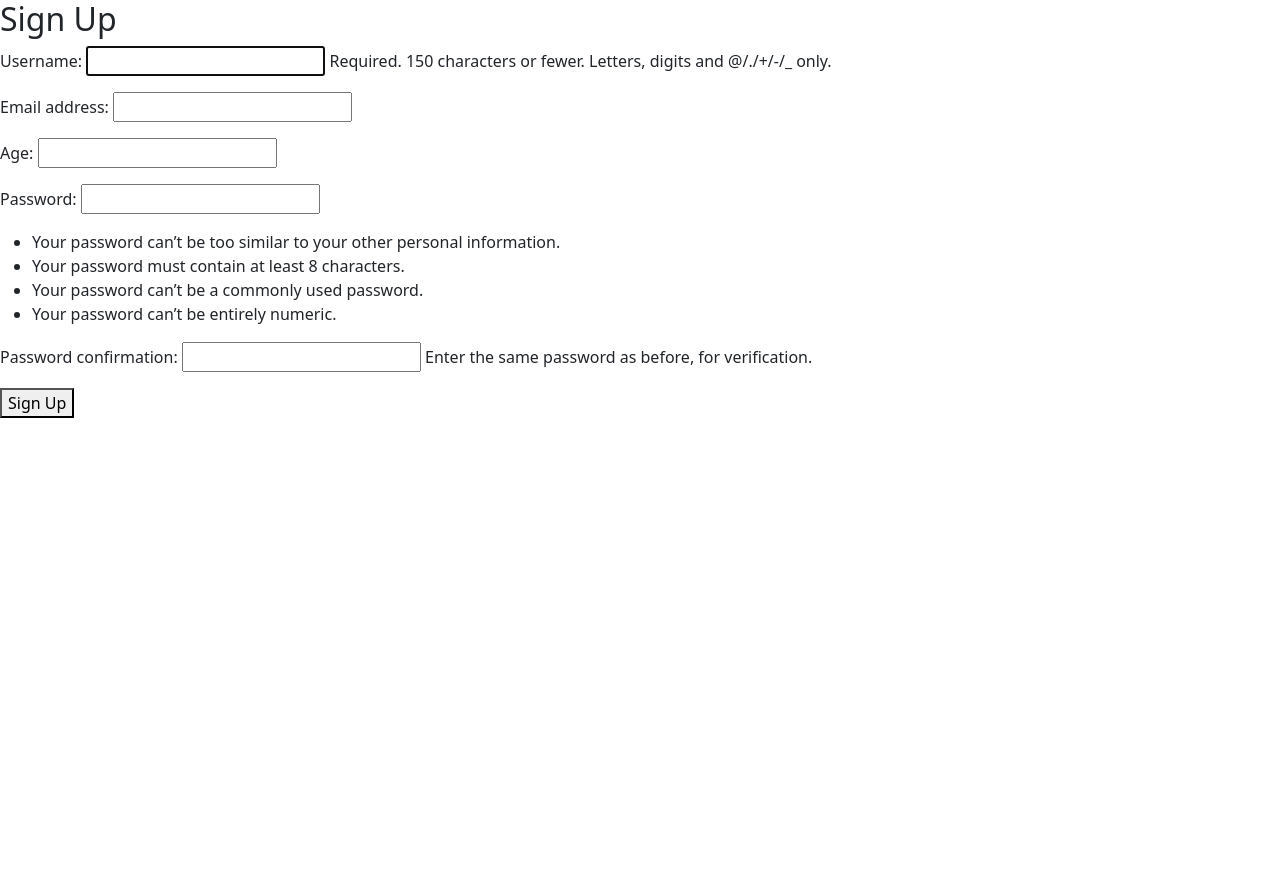
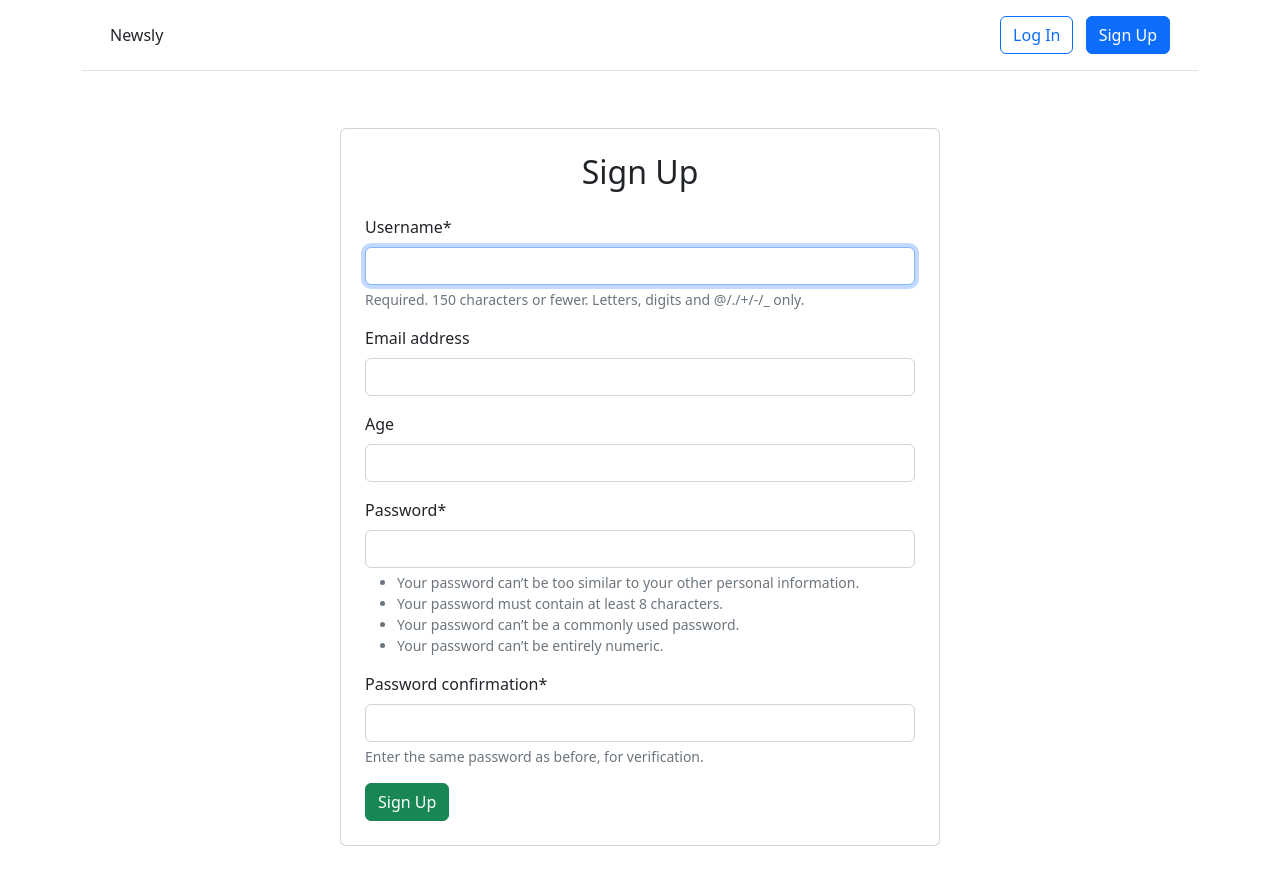
Before and after one commit to asiq-dev/Newsly-Django, a Django app: page /accounts/signup/ in a window 1280 px wide. Before the commit the page ends 418 px from the top, so only its background shows below. Run offline with Django 4.2, Linux system fonts and the light colour scheme; some libraries are stand-ins or nearby versions.

Commit message:
redesign login and logout page also added crispy form and bootstrap crispy in the project

```diff
--- a/requirements.txt
+++ b/requirements.txt
@@ -1,4 +1,6 @@
 asgiref==3.8.1
+crispy-bootstrap5==0.6
 Django==5.1.2
+django-crispy-forms==1.13.0
 sqlparse==0.5.1
 typing_extensions==4.12.2
--- a/templates/base.html
+++ b/templates/base.html
@@ -9,10 +9,46 @@
     <link href="https://cdn.jsdelivr.net/npm/bootstrap@5.2.3/dist/css/bootstrap.min.css" rel="stylesheet" integrity="sha384-rbsA2VBKQhggwzxH7pPCaAqO46MgnOM80zW1RWuH61DGLwZJEdK2Kadq2F9CUG65" crossorigin="anonymous">
   </head>
   <body>
-    <main>
-      {% block content %}
-      {% endblock content %}
-    </main>
-    <script src="https://cdn.jsdelivr.net/npm/bootstrap@5.2.3/dist/js/bootstrap.bundle.min.js" integrity="sha384-kenU1KFdBIe4zVF0s0G1M5b4hcpxyD9F7jL+jjXkk+Q2h455rYXK/7HAuoJl+0I4" crossorigin="anonymous"></script>
+    <div class="container">
+      <header class="p-3 mb-3 border-bottom">
+        <div class="container">
+          <div class="d-flex flex-wrap align-items-center justify-content-center
+        justify-content-lg-start">
+            <a class="navbar-brand" href="{% url 'home' %}">Newsly</a>
+            <ul class="nav col-12 col-lg-auto me-lg-auto mb-2 justify-content-center
+        mb-md-0">
+              {% if user.is_authenticated %}
+              <li><a href="#" class="nav-link px-2 link-dark">+ New</a></li>
+            </ul>
+            <div class="dropdown text-end">
+              <a href="#" class="d-block link-dark text-decoration-none dropdown-toggle" id="dropdownUser1"
+                data-bs-toggle="dropdown" aria-expanded="false">
+                {{ user.username }}
+              </a>
+              <ul class="dropdown-menu text-small" aria-labelledby="dropdownUser1">
+                <li><a class="dropdown-item" href="{% url 'password_change'%}">
+                    Change password</a></li>
+                <li><a class="dropdown-item" href="{% url 'logout' %}">Log Out</a></li>
+              </ul>
+            </div>
+            {% else %}
+            </ul>
+            <div class="text-end">
+              <a href="{% url 'login' %}" class="btn btn-outline-primary me-2">
+                Log In</a>
+              <a href="{% url 'signup' %}" class="btn btn-primary">Sign Up</a>
+            </div>
+            {% endif %}
+          </div>
+        </div>
+      </header>
+      <main>
+        {% block content %}
+        {% endblock content %}
+      </main>
+    </div>
+    <script src="https://cdn.jsdelivr.net/npm/bootstrap@5.2.3/dist/js/bootstrap.bundle.min.js"
+      integrity="sha384-kenU1KFdBIe4zVF0s0G1M5b4hcpxyD9F7jL+jjXkk+Q2h455rYXK/7HAuoJl+0I4"
+      crossorigin="anonymous"></script>
   </body>
 </html>
--- a/templates/registration/signup.html
+++ b/templates/registration/signup.html
@@ -1,13 +1,18 @@
 <!-- templates/registration/signup.html -->
 
 {% extends "base.html" %}
+{% load crispy_forms_tags %}
 
 {% block title %}Sign Up{% endblock title %}
 
 {% block content %}
-    <h2>Sign Up</h2>
+<div class="d-flex justify-content-center align-items-center vh-100">
+    <div class="card p-4" style="max-width: 600px; width: 100%;">
+    <h2 class="text-center mb-4">Sign Up</h2>
     <form method="post">{% csrf_token %}
-        {{ form.as_p }}
-        <button type="submit">Sign Up</button>
+        {{ form|crispy }}
+        <button class="btn btn-success" type="submit">Sign Up</button>
     </form>
+    </div>
+    </div>
 {% endblock content %}
```
Also changed, not shown: daily_news/settings.py (+7 -0 lines), templates/registration/login.html (+10 -5 lines).
